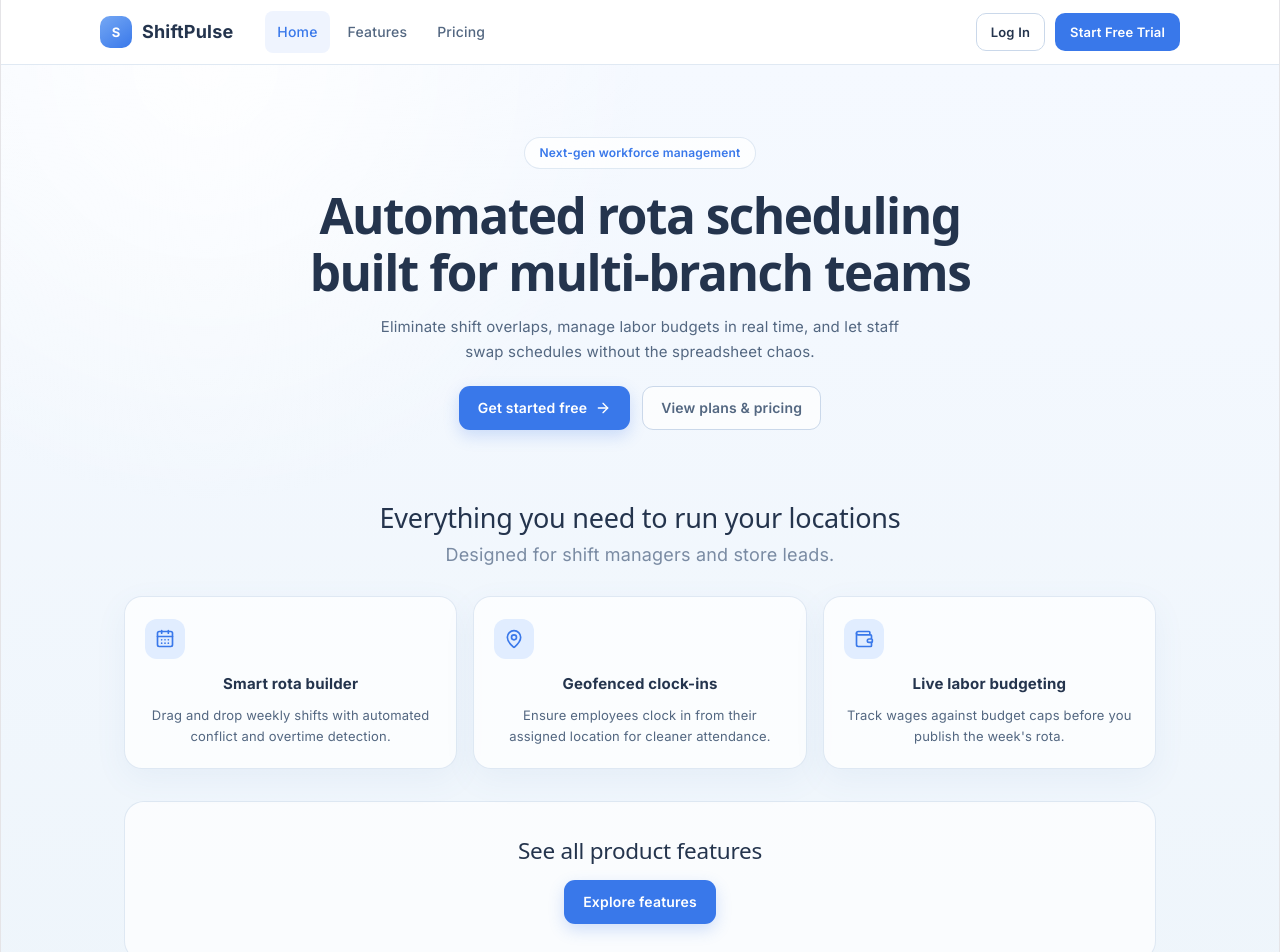
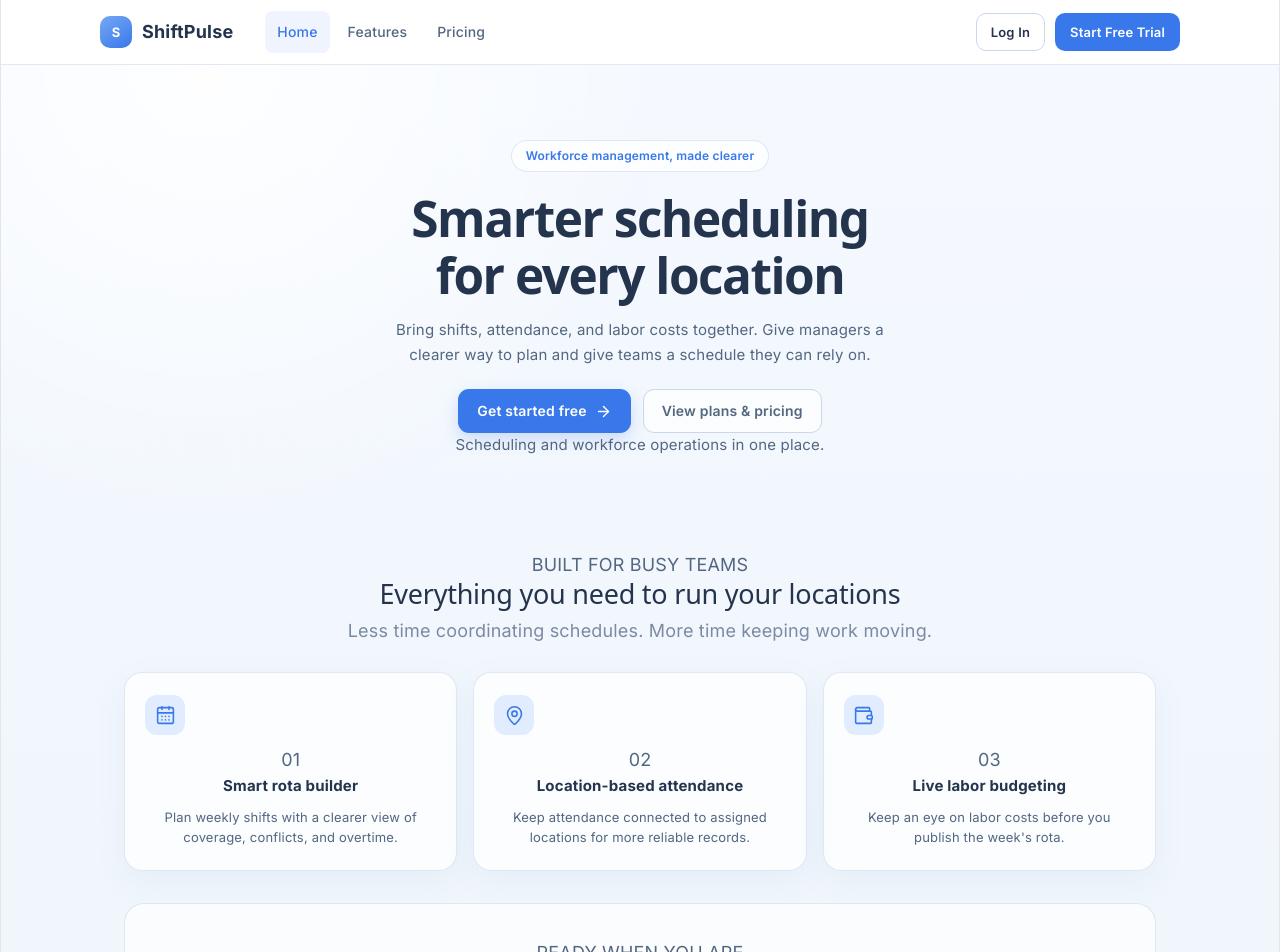
Before and after one commit to talhaimran3/fictional-space-robot, a React app in the folder multi-tenant-saas/frontend/: page / in a window 1280 px wide. Shown: the top 952 px of the page. Built offline with nearby package versions, Linux system fonts and the light colour scheme; the HTML template or start-up script is replaced by a standard one.

Commit message:
Refresh landing page layout and content

```diff
--- a/multi-tenant-saas/frontend/src/components/LandingPage.jsx
+++ b/multi-tenant-saas/frontend/src/components/LandingPage.jsx
@@ -3,75 +3,113 @@ import { Link } from "react-router-dom";
 import { ArrowRight, CalendarDays, MapPin, Wallet } from "lucide-react";
 import "./LandingPage.css";
 
+const features = [
+  {
+    icon: CalendarDays,
+    title: "Smart rota builder",
+    description:
+      "Plan weekly shifts with a clearer view of coverage, conflicts, and overtime.",
+  },
+  {
+    icon: MapPin,
+    title: "Location-based attendance",
+    description:
+      "Keep attendance connected to assigned locations for more reliable records.",
+  },
+  {
+    icon: Wallet,
+    title: "Live labor budgeting",
+    description:
+      "Keep an eye on labor costs before you publish the week's rota.",
+  },
+];
+
 export default function LandingPage() {
   return (
-    <div className="sp-landing">
-      <section className="sp-landing-hero">
-        <span className="sp-landing-pill">Next-gen workforce management</span>
-        <h1>
-          Automated rota scheduling
+    <main className="sp-landing">
+      <section className="sp-landing-hero" aria-labelledby="sp-landing-title">
+        <div className="sp-landing-hero-content">
+          <span className="sp-landing-pill">
+            <span className="sp-landing-pill-dot" aria-hidden="true" />
+            Workforce management, made clearer
+          </span>
+
+          <h1 id="sp-landing-title">
+            Smarter scheduling
             <br />
-          built for multi-branch teams
+            for <span className="sp-landing-heading-accent">every location</span>
           </h1>
-        <p>
-          Eliminate shift overlaps, manage labor budgets in real time, and let
-          staff swap schedules without the spreadsheet chaos.
+
+          <p className="sp-landing-intro">
+            Bring shifts, attendance, and labor costs together. Give managers a
+            clearer way to plan and give teams a schedule they can rely on.
           </p>
+
           <div className="sp-landing-ctas">
-          <Link to="/register" className="sp-landing-btn sp-landing-btn--primary">
+            <Link
+              to="/register"
+              className="sp-landing-btn sp-landing-btn--primary"
+            >
               Get started free
-            <ArrowRight size={16} />
+              <ArrowRight size={17} aria-hidden="true" />
             </Link>
-          <Link to="/pricing" className="sp-landing-btn sp-landing-btn--outline">
+            <Link
+              to="/pricing"
+              className="sp-landing-btn sp-landing-btn--outline"
+            >
               View plans &amp; pricing
             </Link>
           </div>
+
+          <p className="sp-landing-note">
+            Scheduling and workforce operations in one place.
+          </p>
+        </div>
       </section>
 
-      <section className="sp-landing-features">
+      <section
+        className="sp-landing-features"
+        aria-labelledby="sp-landing-features-title"
+      >
         <div className="sp-landing-section-head">
-          <h2>Everything you need to run your locations</h2>
-          <p>Designed for shift managers and store leads.</p>
+          <span className="sp-landing-kicker">BUILT FOR BUSY TEAMS</span>
+          <h2 id="sp-landing-features-title">
+            Everything you need to run your locations
+          </h2>
+          <p>
+            Less time coordinating schedules. More time keeping work moving.
+          </p>
         </div>
+
         <div className="sp-landing-grid">
-          <article className="sp-landing-card">
+          {features.map(({ icon: Icon, title, description }, index) => (
+            <article className="sp-landing-card" key={title}>
               <div className="sp-landing-icon">
-              <CalendarDays size={20} />
+                <Icon size={21} strokeWidth={1.8} aria-hidden="true" />
               </div>
-            <h3>Smart rota builder</h3>
-            <p>
-              Drag and drop weekly shifts with automated conflict and overtime
-              detection.
-            </p>
+              <span className="sp-landing-card-number">
+                0{index + 1}
+              </span>
+              <h3>{title}</h3>
+              <p>{description}</p>
             </article>
-          <article className="sp-landing-card">
-            <div className="sp-landing-icon">
-              <MapPin size={20} />
+          ))}
         </div>
-            <h3>Geofenced clock-ins</h3>
-            <p>
-              Ensure employees clock in from their assigned location for cleaner
-              attendance.
-            </p>
-          </article>
-          <article className="sp-landing-card">
-            <div className="sp-landing-icon">
-              <Wallet size={20} />
+
+        <div className="sp-landing-cta-band">
+          <div className="sp-landing-cta-copy">
+            <span className="sp-landing-kicker">READY WHEN YOU ARE</span>
+            <h2>Make your next schedule a simpler one.</h2>
           </div>
-            <h3>Live labor budgeting</h3>
-            <p>
-              Track wages against budget caps before you publish the week&apos;s
-              rota.
-            </p>
-          </article>
-        </div>
-        <div className="sp-landing-cta-band">
-          <h2>See all product features</h2>
-          <Link to="/features" className="sp-landing-btn sp-landing-btn--primary">
+          <Link
+            to="/features"
+            className="sp-landing-btn sp-landing-btn--primary"
+          >
             Explore features
+            <ArrowRight size={17} aria-hidden="true" />
           </Link>
         </div>
       </section>
-    </div>
+    </main>
   );
 }
```
Lines whose indentation alone changed are shown as unchanged.
